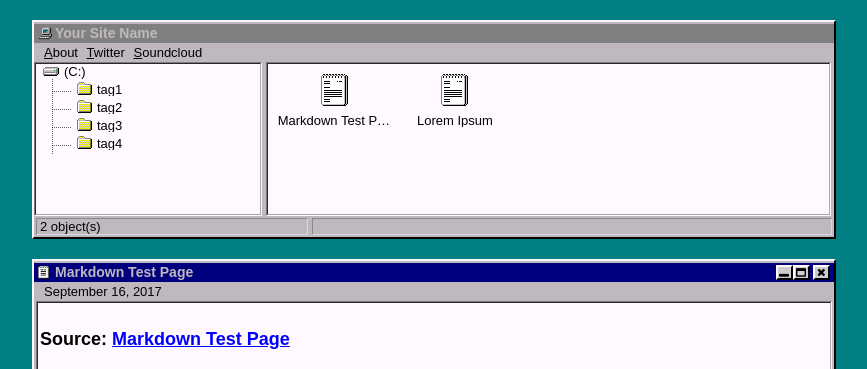
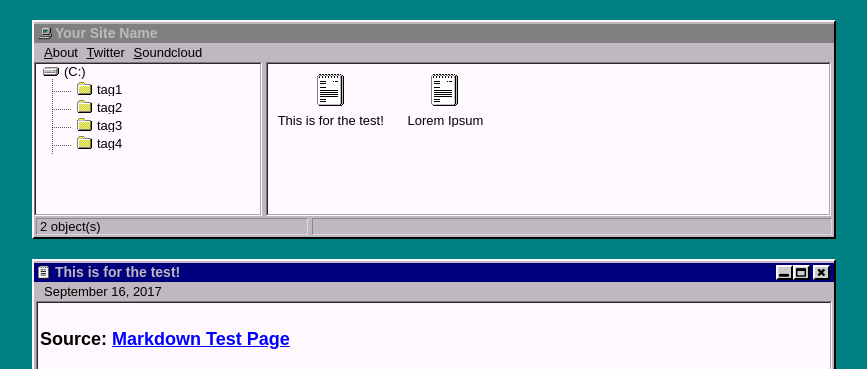
Before and after one commit to Yeeun55/yeeun55.github.io, a Jekyll site: the page built from _posts/2017-09-16-markdown-test-page.md, in a window 1280 px wide. Shown: the top 369 px of the page, without its empty margins (206-1073 px from the left). Built offline with Jekyll 4.4.1, drawn with Linux system fonts in a browser that asks for light colours.

Commit message:
Update 2017-09-16-markdown-test-page.md

```diff
--- a/_posts/2017-09-16-markdown-test-page.md
+++ b/_posts/2017-09-16-markdown-test-page.md
@@ -1,6 +1,6 @@
 ---
 layout: default
-title: "Markdown Test Page"
+title: "This is for the test!"
 tags: tag1 tag3
 ---
 
```
